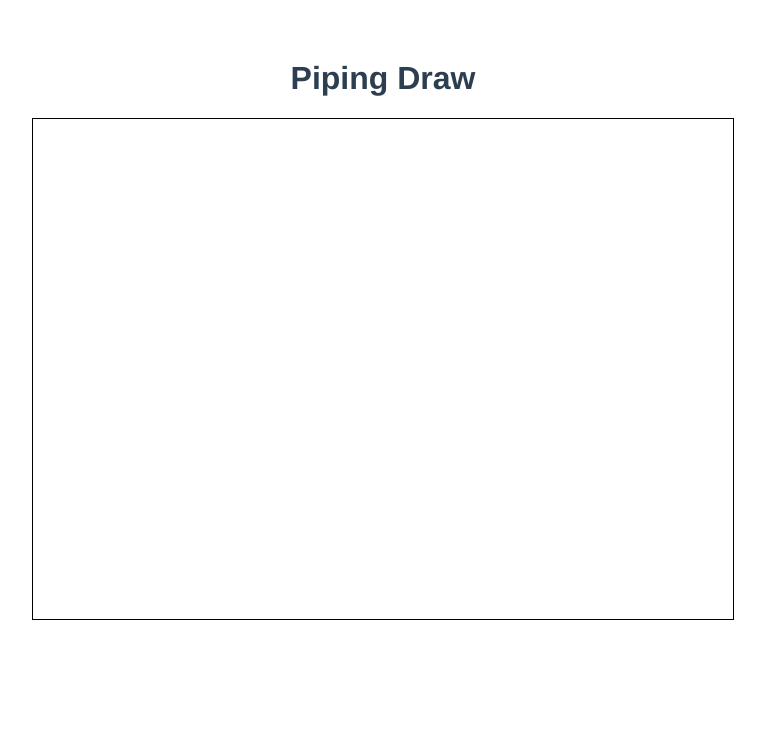
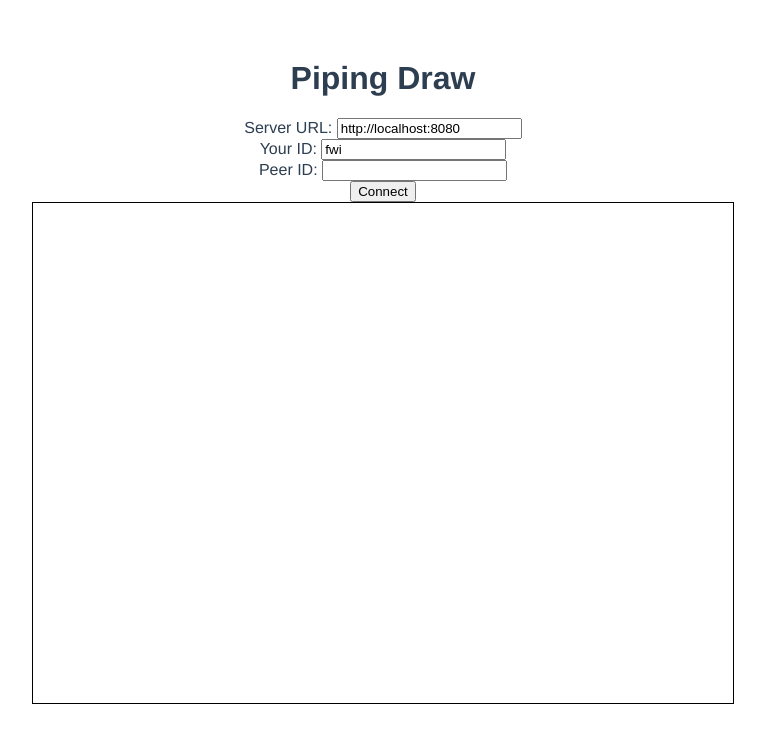
Before and after one commit to nwtgck/piping-draw-web, a Vue app: page / in a window 1280 px wide. Shown: the top 742 px of the page, without its empty margins (257-1022 px from the left). Built offline with nearby package versions, Linux system fonts and the light colour scheme.

Commit message:
[add] Create a simple drawing share system

```diff
--- a/src/components/PipingDraw.vue
+++ b/src/components/PipingDraw.vue
@@ -1,5 +1,9 @@
 <template>
   <div>
+    Server URL: <input type="text" v-model="serverUrl"><br>
+    Your ID: <input type="text" v-model="connectId"><br>
+    Peer ID: <input type="text" v-model="peerConnectId"><br>
+    <button v-on:click="connect()">Connect</button><br>
     <canvas ref="canvas" width='700' height='500'>
       Canvas is not supported on this browser.
     </canvas>
@@ -40,8 +44,34 @@ function drawActionHandler(context: CanvasRenderingContext2D, drawAction: DrawAc
   }
 }
 
+function getPath(toId: string, fromId: string, seqNum: number): string {
+  // TODO: Use SHA256 for security
+  return `${toId}-to-${fromId}/${seqNum}`;
+}
+
+/**
+ * Get random ID
+ * @param len
+ */
+function getRandomId(len: number): string {
+  // NOTE: some similar shaped alphabets are not used
+  const alphas  = [
+    'a', 'b', 'c', 'd', 'e', 'f', 'h', 'i', 'j', 'k', 'm', 'n', 'p', 'r', 's', 't', 'u', 'v', 'w', 'x', 'y', 'z',
+  ];
+  const chars   = [...alphas];
+  const randomArr = window.crypto.getRandomValues(new Uint32Array(len));
+  return Array.from(randomArr).map((n) => chars[n % chars.length]).join('');
+}
+
 @Component
 export default class PipingDraw extends Vue {
+  // TODO: Hard code
+  private serverUrl: string = 'http://localhost:8080';
+  private connectId: string = getRandomId(3);
+  private peerConnectId: string = '';
+  private canvasContext?: CanvasRenderingContext2D;
+
+
   public mounted() {
     const canvas: HTMLCanvasElement = this.$refs.canvas as HTMLCanvasElement;
     if (!canvas || !canvas.getContext) {
@@ -53,11 +83,13 @@ export default class PipingDraw extends Vue {
       return;
     }
 
+    this.canvasContext = context;
     const radius = 5;
     context.strokeStyle = '#326bcd';
     context.lineJoin = 'round';
     context.lineWidth = radius;
 
+    let seqNum: number = 1;
     let startX: number;
     let startY: number;
     let isDrawing = false;
@@ -93,6 +125,14 @@ export default class PipingDraw extends Vue {
       // Handle the draw action
       drawActionHandler(context, drawAction);
 
+      // Send the draw action to the peer
+      const url = `${this.serverUrl}/${getPath(this.connectId, this.peerConnectId, seqNum)}`;
+      fetch(url, {
+        method: 'POST',
+        body: JSON.stringify(drawAction),
+      });
+      seqNum++;
+
       startX = endX;
       startY = endY;
       e.preventDefault();
@@ -110,6 +150,27 @@ export default class PipingDraw extends Vue {
     canvas.addEventListener('mouseup', endHandler);
     canvas.addEventListener('touchend', endHandler);
     canvas.addEventListener('mouseleave', endHandler);
+  }
+
+  private async connect() {
+    if (this.canvasContext === undefined) {
+      console.error('Canvas context is not defined');
+      return;
+    }
+
+    console.log('connect called');
+    for (let seqNum = 1; ; seqNum++) {
+      const url = `${this.serverUrl}/${getPath(this.peerConnectId, this.connectId, seqNum)}`;
+      try {
+        const res = await fetch(url);
+        // TODO: Don't use any
+        const drawAction: any = await res.json();
+        // Handle the draw action
+        drawActionHandler(this.canvasContext, drawAction);
+      } catch {
+        seqNum--;
+      }
+    }
   }
 }
 </script>
```
